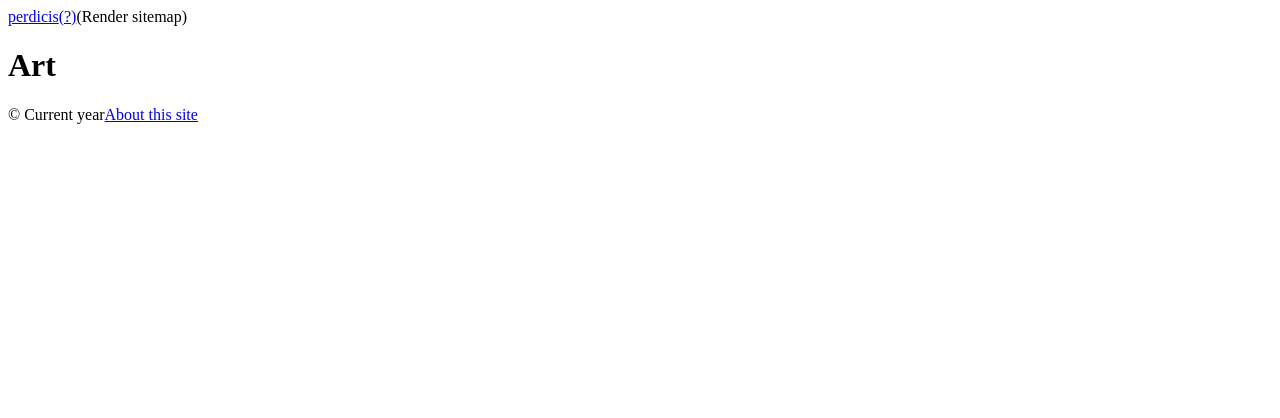
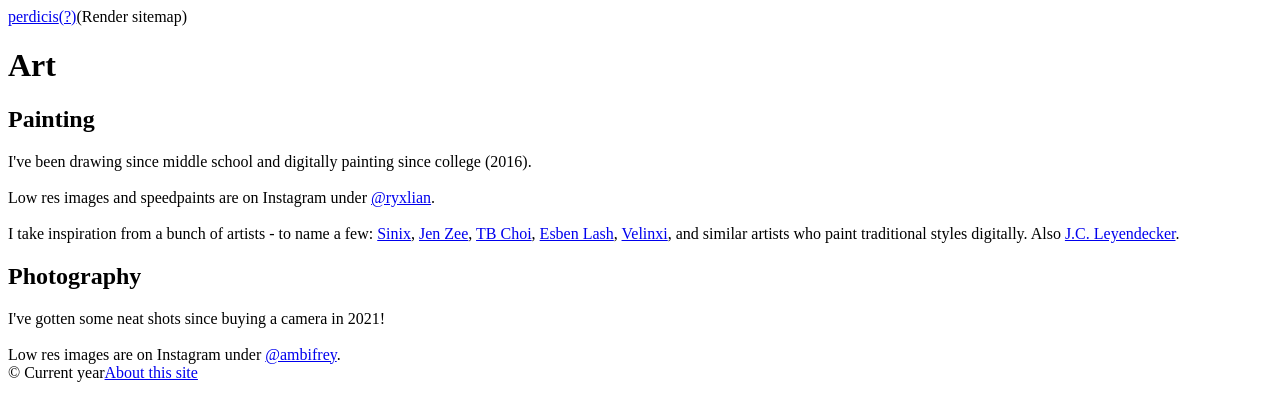
Before and after one commit to warren/perdicis, a Gatsby site: page /art in a window 1280 px wide. Built offline with nearby package versions, Linux system fonts and the light colour scheme; Gatsby itself is replaced by a stand-in of ours.

Commit message:
Add content for art and work pages

```diff
--- a/src/pages/art.js
+++ b/src/pages/art.js
@@ -2,13 +2,34 @@ import * as React from "react"
 import Header from "../components/header"
 import Footer from "../components/footer"
 
-// markup
 const IndexPage = () => {
   return (
     <main>
-      <title>Art Page</title>
+      <title>Art</title>
       <Header/>
       <h1>Art</h1>
+      <div>
+        <h2>Painting</h2>
+        <div>
+          I've been drawing since middle school and digitally painting since college (2016).
+
+          <br/><br/>
+
+          Low res images and speedpaints are on Instagram under <a href="https://www.instagram.com/ryxlian">@ryxlian</a>.
+
+          <br/><br/>
+
+          I take inspiration from a bunch of artists - to name a few: <a href="https://www.instagram.com/sinixdesign">Sinix</a>, <a href="https://www.instagram.com/jenzee_art">Jen Zee</a>, <a href="https://www.instagram.com/tb_choi">TB Choi</a>, <a href="https://www.instagram.com/esbenlash">Esben Lash</a>, <a href="https://www.instagram.com/velinxi">Velinxi</a>, and similar artists who paint traditional styles digitally. Also <a href="https://wikipedia.org/wiki/J._C._Leyendecker">J.C. Leyendecker</a>.
+        </div>
+        <h2>Photography</h2>
+        <div>
+          I've gotten some neat shots since buying a camera in 2021!
+
+          <br/><br/>
+
+          Low res images are on Instagram under <a href="https://www.instagram.com/ambifrey">@ambifrey</a>.
+        </div>
+      </div>
       <Footer/>
     </main>
   )
--- a/src/pages/work.js
+++ b/src/pages/work.js
@@ -9,6 +9,7 @@ const IndexPage = () => {
       <title>Work Page</title>
       <Header/>
       <h1>Work</h1>
+      <div>Page under construction. In the meanwhile visit <a href="https://warrenpartridge.me">my old site</a>.</div>
       <Footer/>
     </main>
   )
```
